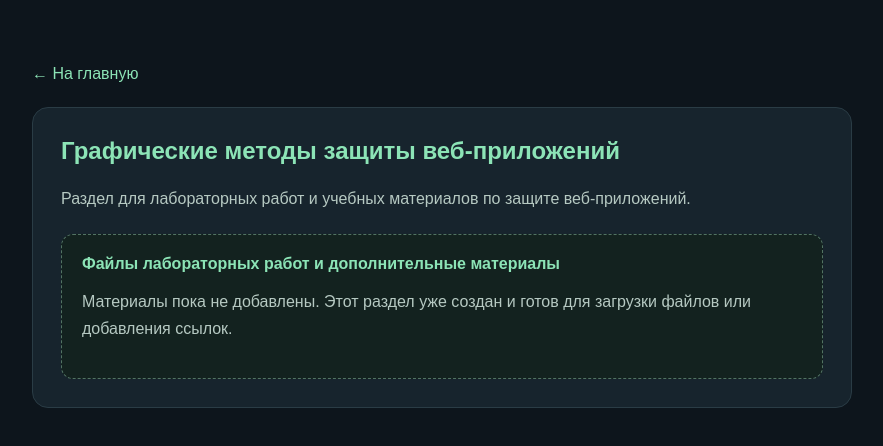
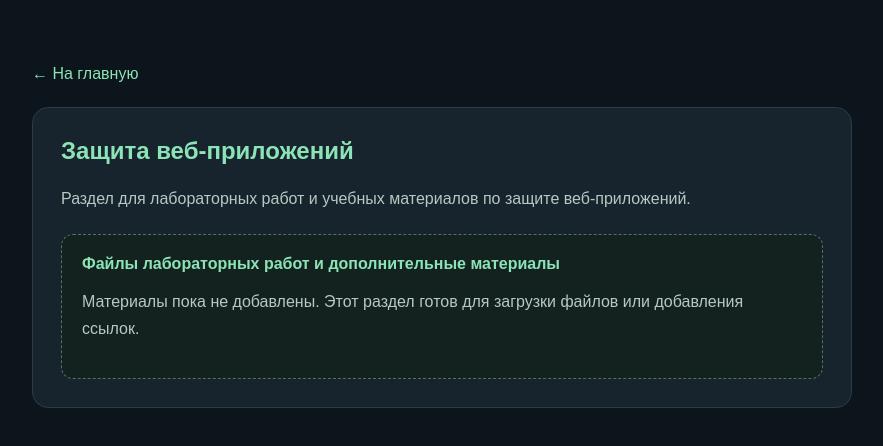
Before and after one commit to dx9zysmyb5-commits/University_Esil_3_kurs, a plain HTML site: page Graphic-Web-Application-Protection/index.html in a window 1280 px wide. Shown: the whole page, without its empty margins (198-1081 px from the left). Drawn offline with Linux system fonts and the light colour scheme.

Commit message:
Rename web application security section

```diff
--- a/Graphic-Web-Application-Protection/index.html
+++ b/Graphic-Web-Application-Protection/index.html
@@ -4,7 +4,7 @@
   <meta charset="UTF-8">
   <meta name="viewport" content="width=device-width, initial-scale=1.0">
   <meta name="theme-color" content="#101820">
-  <title>Графические методы защиты веб-приложений — Учебный архив</title>
+  <title>Защита веб-приложений — Учебный архив</title>
   <style>
     * { box-sizing: border-box; }
     body { margin: 0; padding: 30px 16px; min-height: 100vh; font-family: Arial, sans-serif; background: #0d151c; color: #edf5f2; }
@@ -22,11 +22,11 @@
   <main>
     <a class="back" href="../">← На главную</a>
     <section class="panel">
-      <h1>Графические методы защиты веб-приложений</h1>
+      <h1>Защита веб-приложений</h1>
       <p>Раздел для лабораторных работ и учебных материалов по защите веб-приложений.</p>
       <div class="empty">
         <div class="label">Файлы лабораторных работ и дополнительные материалы</div>
-        <p>Материалы пока не добавлены. Этот раздел уже создан и готов для загрузки файлов или добавления ссылок.</p>
+        <p>Материалы пока не добавлены. Этот раздел готов для загрузки файлов или добавления ссылок.</p>
       </div>
     </section>
   </main>
```
